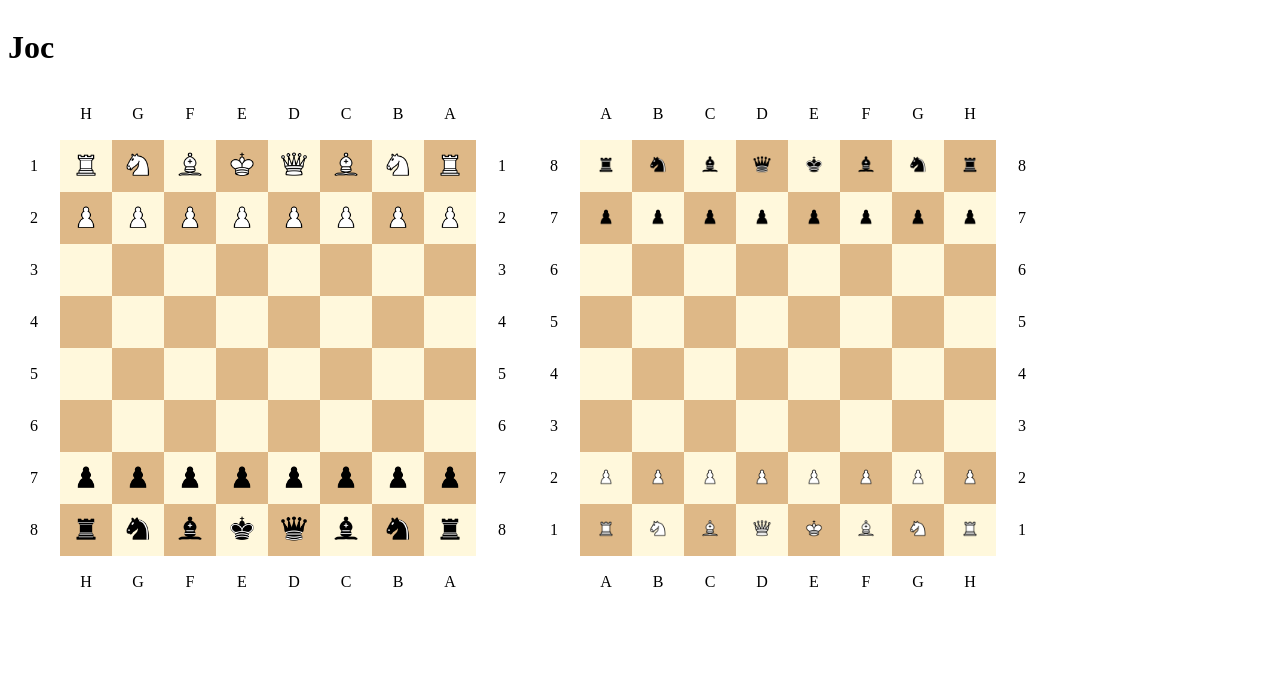
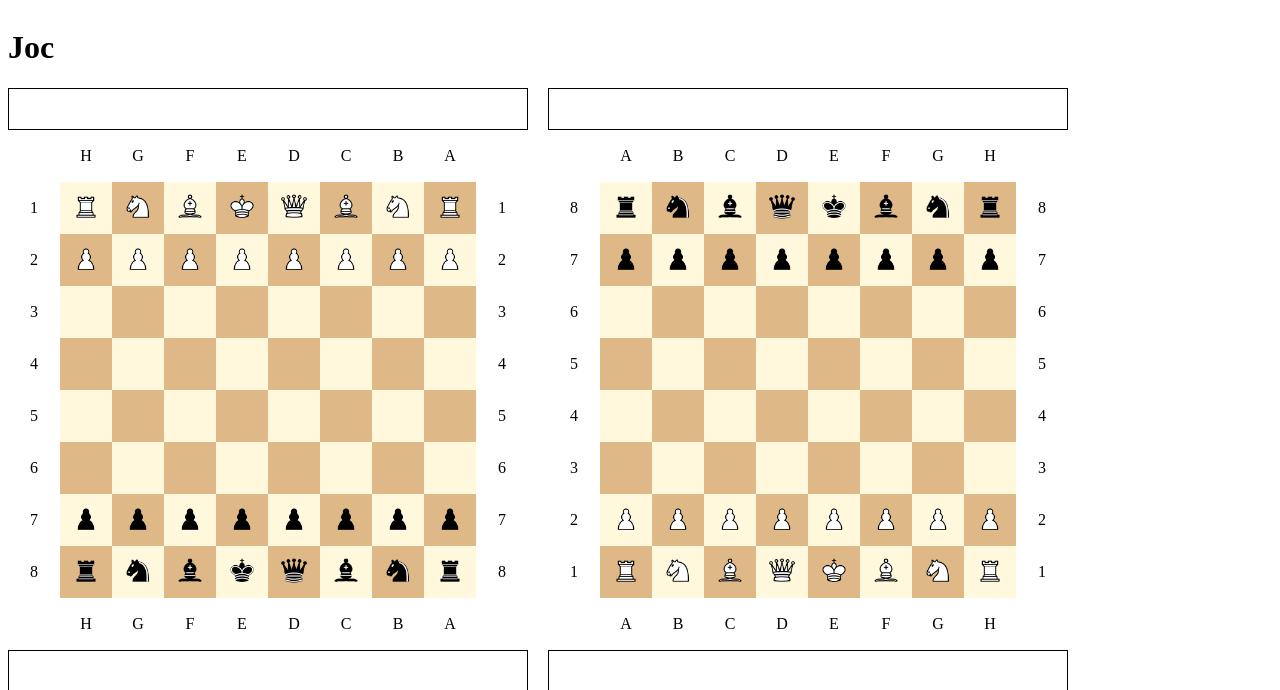
Before and after one commit to razzouko/joc-escacs, an Angular app in the folder client/: page / in a window 1280 px wide. Shown: the top 690 px of the page. Built offline with nearby package versions, Linux system fonts and the light colour scheme.

Commit message:
commit final drag i cementiri falta fer proves

```diff
--- a/client/src/app/projecte/components/joc/joc.component.css
+++ b/client/src/app/projecte/components/joc/joc.component.css
@@ -17,7 +17,11 @@ td{
 
 #taulells{
     display: flex;
-    justify-content: space-between;
+    flex-direction: row;
+}
+
+#t1{
+    margin-right: 20px;
 }
 
 #joc {
@@ -29,3 +33,11 @@ td{
 img:not([src]){
     opacity : 0;
 }
+
+.cementiri{
+    display: flex;
+    flex-direction: row;
+    align-items: flex-start;
+    height: 40px;
+    border: 1px solid black;
+}
--- a/client/src/app/projecte/components/joc/joc.component.html
+++ b/client/src/app/projecte/components/joc/joc.component.html
@@ -1,9 +1,15 @@
 <div id="joc">
     <h1>Joc</h1>
     <div id="taulells">
-        <table id="taulell1">
+
+        <div id="t1">
+            <div class="cementiri">
+                <img *ngFor="let figuraMorta of this.taula1.getFiguresMortes('black')">
+            </div>
+
+            <table>
                 <tr *ngFor="let fila of this.taula1.getFiles() ; let i = index">
-                <td (dragover)="dragOver($event)" (drop)="drop($event , casella)"
+                    <td (dragover)="dragOver($event)" (drop)="drop($event , casella , 't1')"
                         *ngFor="let casella of fila.getCaselles() ; let j = index"
                         [ngClass]="(casella.informativa)? '': casella.color ">
                         <div *ngIf="casella.informativa">
@@ -11,30 +17,37 @@
                         </div>
 
 
-                    <img [id]="casella.fila + casella.columna" (dragover)="dragOver($event)" (drop)="drop($event , casella)" (dragstart)="drag($event , casella)"
-                        [name]="casella.fila + casella.columna" draggable="true" class="figura" *ngIf="casella.figura"
+                        <img (dragstart)="drag($event , casella , 't1')" draggable="true" *ngIf="casella.figura"
                             src="{{this.ruta}}{{this.casella.figura}}" width="30px">
                     </td>
                 </tr>
             </table>
+            <div class="cementiri">
+                <img *ngFor="let figuraMorta of this.taula1.getFiguresMortes('white')">
+            </div>
+        </div>
 
-        <br>
-        <br>
 
-        <table id="taulell2">
+        <div id="t2">
+            <div class="cementiri">
+                <img *ngFor="let figuraMorta of this.taula1.getFiguresMortes('white')">
+            </div>
+            <table>
                 <tr *ngFor="let fila of this.taula2.getFiles() ; let i = index">
-                <td cdkDrag cdkDrop *ngFor="let casella of fila.getCaselles() ; let j = index"
+                    <td (dragover)="dragOver($event)" (drop)="drop($event , casella , 't2')"
+                        *ngFor="let casella of fila.getCaselles() ; let j = index"
                         [ngClass]="(casella.informativa)? '': casella.color ">
                         <div *ngIf="casella.informativa">
                             <p> {{casella.fila}} {{casella.columna}}</p>
                         </div>
-
-                    <div *ngIf="casella.figura">
-                        <img src="{{this.baseHref}}assets/imatges/{{this.casella.figura}}" height="20px" width="20px">
-                    </div>
-
+                        <img (dragstart)="drag($event , casella , 't2')" draggable="true" *ngIf="casella.figura"
+                            src="{{this.ruta}}{{this.casella.figura}}" width="30px">
                     </td>
                 </tr>
             </table>
+            <div class="cementiri">
+                <img *ngFor="let figuraMorta of this.taula1.getFiguresMortes('black')">
             </div>
         </div>
+    </div>
+</div>
--- a/client/src/app/projecte/components/joc/joc.component.ts
+++ b/client/src/app/projecte/components/joc/joc.component.ts
@@ -1,8 +1,7 @@
-import { Inject ,Component, OnInit } from '@angular/core';
+import { Inject, Component, OnInit } from '@angular/core';
 import { Taula } from '../../models/taula';
 
 import { APP_BASE_HREF } from '@angular/common';
-import { Casella } from '../../models/casella';
 
 
 @Component({
@@ -12,65 +11,110 @@ import { Casella } from '../../models/casella';
 })
 export class JocComponent implements OnInit {
 
-  taula1! : Taula;
-  taula2! : Taula;
-  ruta! : string;
+  taula1!: Taula;
+  taula2!: Taula;
+  ruta!: string;
   constructor(@Inject(APP_BASE_HREF) public baseHref: string) { }
 
   ngOnInit(): void {
     this.taula1 = new Taula(true);
     this.taula2 = new Taula(false);
     this.ruta = this.baseHref + "assets/imatges/";
+
   }
 
-  drag(event: any , casella : any){
+  drag(event: any, casella: any, taulellOrigen: string) {
     event.dataTransfer.setData("figuraOrigen", casella.figura);
-    event.dataTransfer.setData("filaColumna", casella.fila + casella.columna);
+    event.dataTransfer.setData("filaColumnaOrigen", casella.fila + casella.columna);
+    event.dataTransfer.setData("taulellOrigen", taulellOrigen);
+
   }
 
-  dragOver(event : any){
+  dragOver(event: any) {
     event.preventDefault();
   }
 
-  drop(event : any , casella : any){
+  drop(event: any, casella: any, taulellDesti: string) {
+
+    let tOrigen = event.dataTransfer.getData("taulellOrigen");
+    let figuraOrigen = event.dataTransfer.getData("figuraOrigen");
+    if (tOrigen == taulellDesti) {
+
+      if (!casella.figura) {
+        //casella buida
+        let filaColumna = event.dataTransfer.getData("filaColumnaOrigen");
+        let origen = {
+          fila: filaColumna.substring(0, 1),
+          columna: filaColumna.substring(1, 2)
+        }
+        let desti = {
+          fila: casella.fila,
+          columna: casella.columna
+        }
+        this.moureFigura(tOrigen, figuraOrigen, origen, desti, false);
+      } else if(casella.figura.substring(0,5) != figuraOrigen.substring(0,5)){
+        //casella ocupada
+        let figuraOrigen = event.dataTransfer.getData("figuraOrigen");
+        let posicioOrigen = event.dataTransfer.getData("filaColumnaOrigen");
+        let origen = {
+          fila: posicioOrigen.substring(0, 1),
+          columna: posicioOrigen.substring(1, 2),
+          figura: figuraOrigen
+        }
+        let desti = {
+          fila: casella.fila,
+          columna: casella.columna,
+          figura: casella.figura
+        }
+        this.matarFigura(tOrigen, origen, desti);
+      }
+    }
 
   }
 
 
+  matarFigura(taulell: string, origen: any, desti: any) {
 
-  moureFigura( taulell : string , figura : string , origen : any , desti : any , mateixaFila : boolean){
+    let taula = (taulell == "t1") ? this.taula1 : this.taula2;
 
-      if(taulell == "taulell1"){
-        let files = this.taula1.getFiles();
-        files.forEach(fila =>{
-          // si troba una fila relacionada amb l'origen o el desti
-            if(fila.numeroFila == parseInt(origen.fila) || fila.numeroFila == parseInt(desti.fila) ){
+    taula.getFiles().forEach(fila => {
+      if (fila.numeroFila == parseInt(desti.fila) || fila.numeroFila == parseInt(origen.fila)) {
         let caselles = fila.getCaselles();
         caselles.forEach(casella => {
-
-                  if(mateixaFila){
-                    if(casella.columna == origen.columna){
-                      casella.figura = '';
+          if (casella.columna == desti.columna && casella.fila == desti.fila) {
+            casella.figura = origen.figura;
           }
-
-                    if(casella.columna == desti.columna){
-                      casella.figura = figura;
-                    }
-                  }else{
 
           if(casella.columna == origen.columna && casella.fila == origen.fila){
               casella.figura = '';
           }
+        });
+      }
+    });
+    // falta fer comprovacions
+    (desti.figura.substring(0,5) == "white") ? taula.matarFigura('white' , desti.figura) : taula.matarFigura('black' , desti.figura);
+  }
 
-                    if(casella.columna == desti.columna && casella.fila == desti.fila){
+
+  moureFigura(taulell: string, figura: string, origen: any, desti: any, mateixaFila: boolean) {
+    let files = (taulell == "t1") ? this.taula1.getFiles() : this.taula2.getFiles();
+
+    files.forEach(fila => {
+      // si troba una fila relacionada amb l'origen o el desti
+      if (fila.numeroFila == parseInt(origen.fila) || fila.numeroFila == parseInt(desti.fila)) {
+        let caselles = fila.getCaselles();
+        caselles.forEach(casella => {
+          if (casella.columna == origen.columna && casella.fila == origen.fila) {
+            casella.figura = '';
+          }
+          if (casella.columna == desti.columna && casella.fila == desti.fila) {
             casella.figura = figura;
-                    }
           }
         });
 
       }
     })
-      }
+
 
   }
 }
--- a/client/src/app/projecte/models/taula.ts
+++ b/client/src/app/projecte/models/taula.ts
@@ -2,47 +2,65 @@ import { Fila } from "./fila";
 
 export class Taula {
 
-    filesTaula! : Array<Fila>;
-    figuresBlanquesMortes : Array<string> = [];
-    figuresNegresMortes : Array<string> = [];
+    filesTaula!: Array<Fila>;
+    figuresBlanquesMortes: Array<string> = [];
+    figuresNegresMortes: Array<string> = [];
 
-    constructor( taulellPrincipal? : boolean ){
+    constructor(taulellPrincipal?: boolean) {
         this.filesTaula = [];
         this.generarFilesTaula();
-        if(taulellPrincipal){
+        if (taulellPrincipal) {
             this.taulellPrincipal();
-        }else{
+        } else {
             this.taulellSecundari();
         }
         this.iniciarTaulell();
     }
 
-    generarFilesTaula(){
+    generarFilesTaula() {
         for (let i = 0; i < 10; i++) {
-              if(i == 0 || i == 9){
-                this.filesTaula.push(new Fila(i , true))
-              }else{
-              this.filesTaula.push(new Fila(i , false))
-              }
+            if (i == 0 || i == 9) {
+                this.filesTaula.push(new Fila(i, true))
+            } else {
+                this.filesTaula.push(new Fila(i, false))
+            }
         }
     }
 
-    getFiles(){
+    getFiles() {
         return this.filesTaula;
     }
 
-    taulellPrincipal(){
-        this.filesTaula.forEach(fila =>{
+    getFiguresMortes(color: string) {
+        if (color == 'white') {
+            return this.figuresBlanquesMortes;
+        }
+        if (color =='black') {
+            return this.figuresBlanquesMortes;
+        }
+        return;
+    }
+
+    matarFigura(color: string, figura: string) {
+        if (color == 'white') {
+            this.figuresBlanquesMortes.push(figura);
+        }else if(color == 'black'){
+            this.figuresNegresMortes.push(figura);
+        }
+    }
+
+    taulellPrincipal() {
+        this.filesTaula.forEach(fila => {
             fila.girar();
         })
     }
 
-    taulellSecundari(){
+    taulellSecundari() {
         this.filesTaula.reverse();
     }
 
-    iniciarTaulell(){
-        this.filesTaula.forEach(fila =>{
+    iniciarTaulell() {
+        this.filesTaula.forEach(fila => {
             fila.colorcarFigures();
         })
     }
```
Lines whose indentation alone changed are shown as unchanged.
